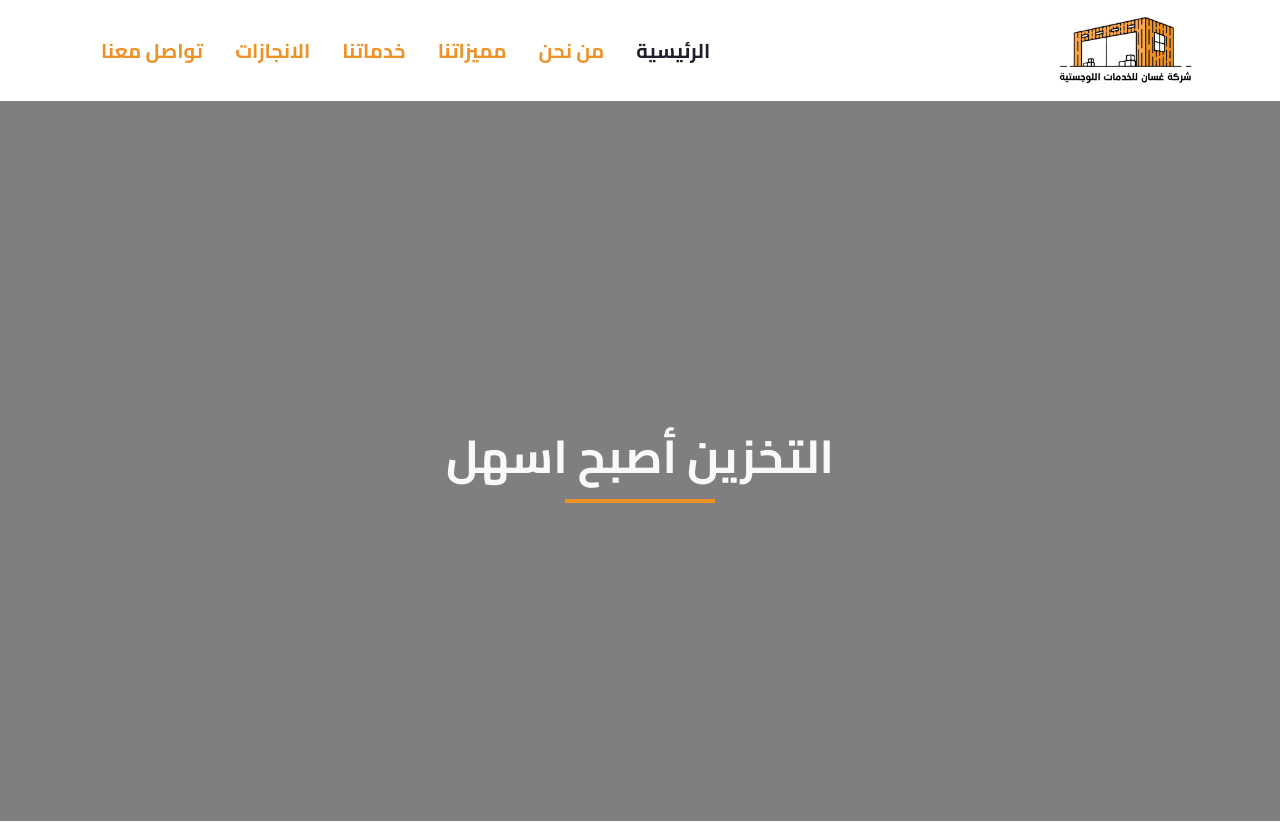
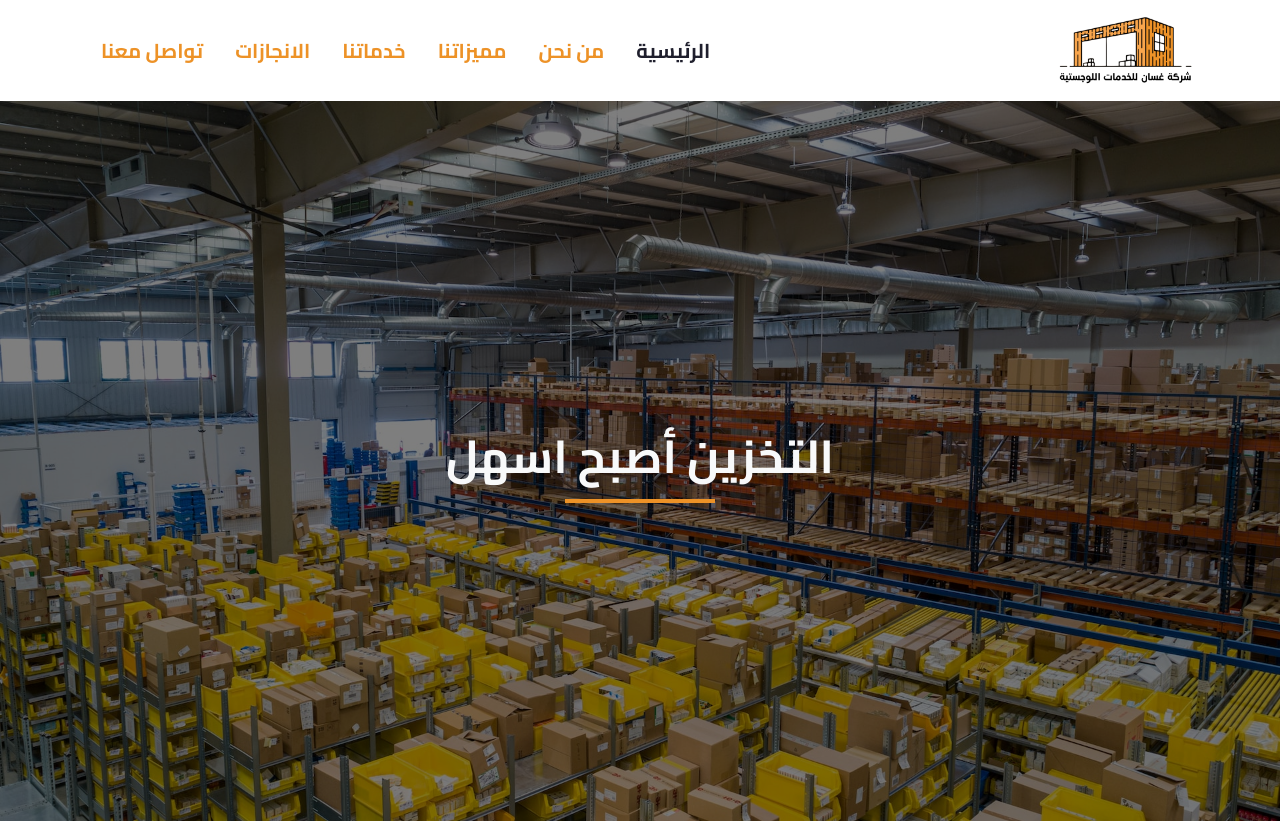
Before and after one commit to mohamadTahli23/bootstrap-project, a plain HTML site: page index.html in a window 1280 px wide. Shown: the top 823 px of the page. Drawn offline with Linux system fonts and the light colour scheme; the site is published under a folder, as on GitHub Pages, so addresses that start at the root find nothing.

Commit message:
fix image src

```diff
--- a/css/main.css
+++ b/css/main.css
@@ -229,7 +229,7 @@ a {
 
 .landing  {
     position: relative;
-    background-image: url(/images/background-alt.jpg);
+    background-image: url(../images/background-alt.jpg);
     background-size: cover;
     min-height: calc(100vh - 80px);
 }
```
